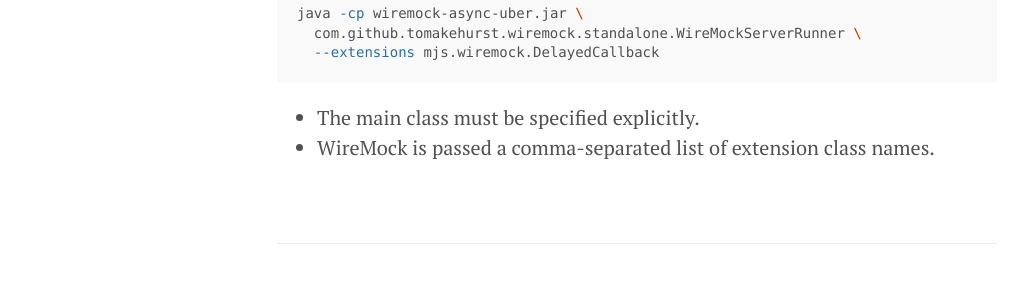
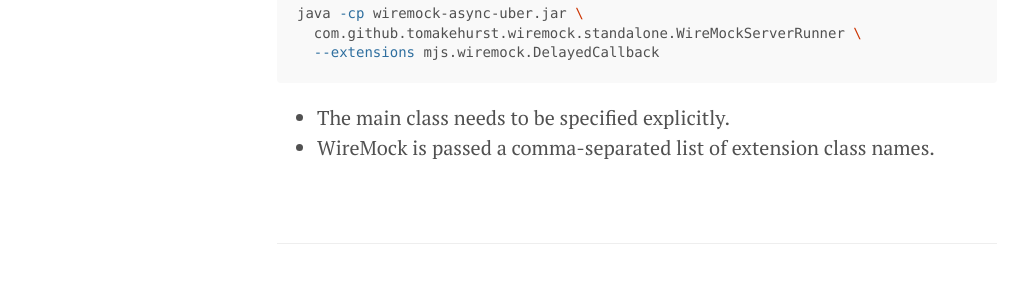
Before and after one commit to mjstrasser/mjstrasser.github.io, a Jekyll site: the page built from _posts/2021-03-06-extending-wiremock-for-delayed-callbacks.md, in a window 1280 px wide and 900 px high, scrolled down 4394 px. Shown: the part 344-644 px from the top of the window, without its empty margins (3-1030 px from the left). Built offline with Jekyll 4.4.1, drawn with Linux system fonts in a browser that asks for light colours.

Commit message:
Minor update

````diff
--- a/_posts/2021-03-06-extending-wiremock-for-delayed-callbacks.md
+++ b/_posts/2021-03-06-extending-wiremock-for-delayed-callbacks.md
@@ -206,5 +206,5 @@ java -cp wiremock-async-uber.jar \
   --extensions mjs.wiremock.DelayedCallback
 ```
 
-- The main class must be specified explicitly.
+- The main class needs to be specified explicitly.
 - WireMock is passed a comma-separated list of extension class names.
````
